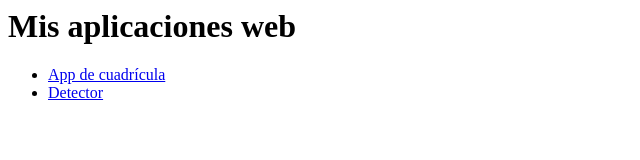
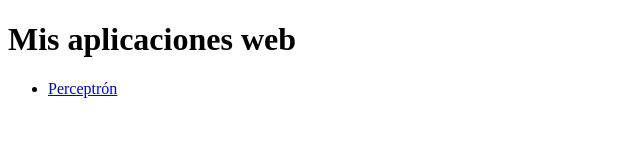
Before and after one commit to Universidad-Cenfotec/Libro-de-la-IA, a plain HTML site: page docs/index.html in a window 1280 px wide. Shown: the whole page, without its empty margins (0-640 px from the left). Drawn offline with Linux system fonts and the light colour scheme.

Commit message:
Update index.html

```diff
--- a/docs/index.html
+++ b/docs/index.html
@@ -1,6 +1,16 @@
+<!DOCTYPE html>
+<html lang="es">
+<head>
+    <meta charset="UTF-8">
+    <title>Libro de la IA</title>
+</head>
+<body>
+
 <h1>Mis aplicaciones web</h1>
 
 <ul>
-  <li><a href="cuadricula/">App de cuadrícula</a></li>
-  <li><a href="detector/">Detector</a></li>
+    <li><a href="perceptron/">Perceptrón</a></li>
 </ul>
+
+</body>
+</html>
```
